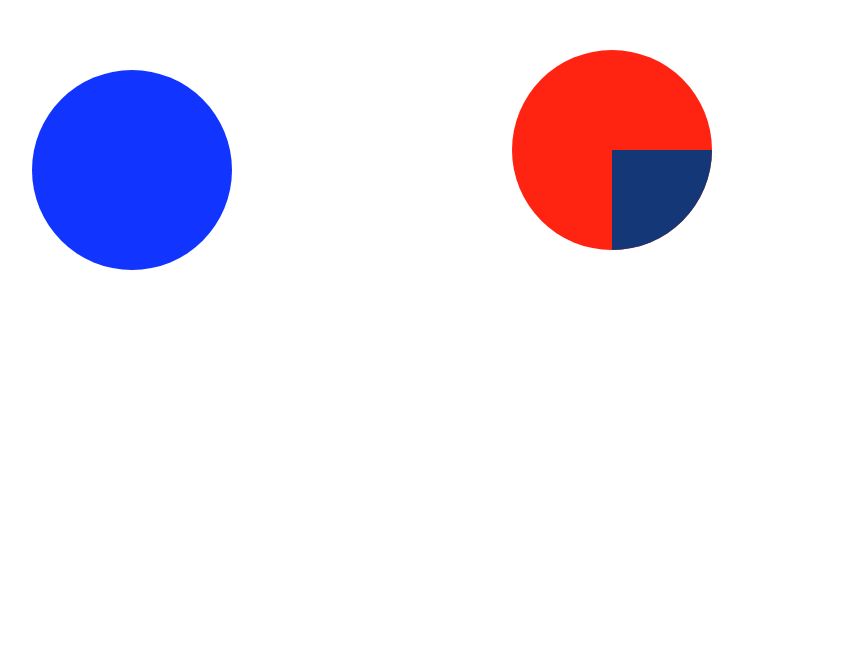
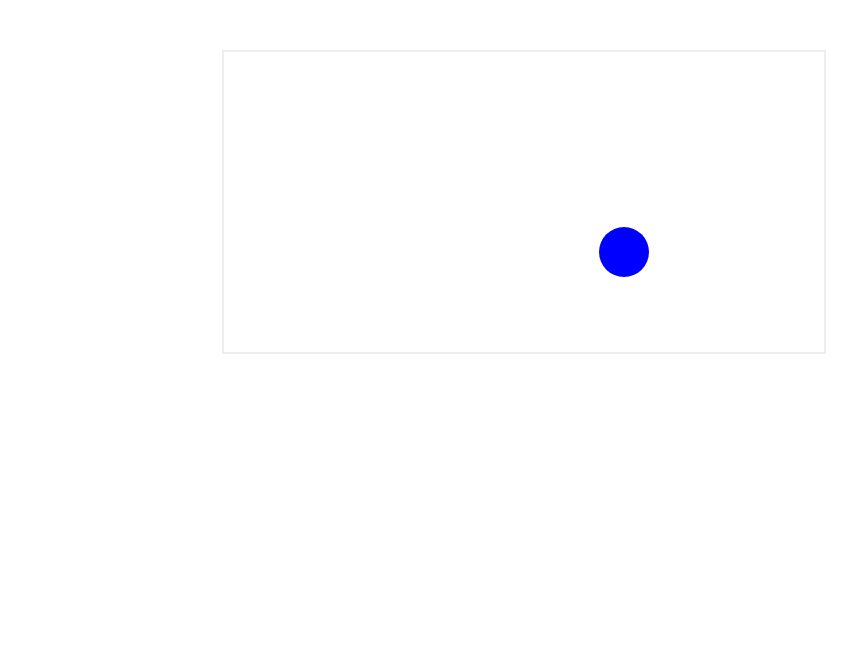
Before and after one commit to LinAugus/FE-Learning, a plain HTML site: page canvas/0-17canvas.html in a window 1280 px wide. Shown: the whole page, without its empty margins (116-973 px from the left). Drawn offline with Linux system fonts and the light colour scheme.

Commit message:
learn clip

```diff
--- a/canvas/0-17canvas.html
+++ b/canvas/0-17canvas.html
@@ -5,59 +5,80 @@
 	<meta http-equiv="X-UA-Compatible" content="IE=edge">
 	<title>canvas</title>
 </head>
-<body>
-	<canvas id="canvas" width = "1024" height= "600" style="display: block; margin: 50px auto;" >
+<body onload="renderBall()">
+	<canvas id="canvas" width = "600" height= "300" style="border: 2px solid #eee; display: block; margin: 50px auto;" >
 		当前浏览器不支持canvas
 	</canvas>
-<script src="digit.js"></script>
 <script type="text/javascript">
-window.onload = function(){
-	var canvas = document.getElementById("canvas");
-	var ctx = canvas.getContext("2d");
+var canvas = document.getElementById("canvas");
+var ctx = canvas.getContext("2d");
+var raf;
+var running = false;
+// animation
+// a ball
+var ball = {
+	x: 100,
+	y: 100,
+	vx: 5,
+	vy: 1,
+	radius : 25,
+	color: 'blue',
+	draw: function(){
+		ctx.beginPath();
+		ctx.arc(this.x, this.y, this.radius, 0, Math.PI*2, true);
+		ctx.closePath();
+		ctx.fillStyle = this.color;
+		ctx.fill();
+	}
+}
+// 长尾效果
+// function clear(){
+// 	ctx.fillStyle = "rgba(255,255,255,0.3)";
+// 	ctx.fillRect(0, 0, canvas.width, canvas.height);
+// }
 
-	// 组合和剪裁
-	// 我们不仅可以在已有图形后面再画新图形，还可以用来遮盖，清除（比 clearRect 方法强劲得多）某些区域。
-	// globalCompositeOperation = type
-	// type:
-	// destination-over  会在原有内容之下绘制新图形。
-	// source-in  新图形会仅仅出现与原有内容重叠的部分。其它区域都变成透明的。
-	// destination-in  原有内容中与新图形重叠的部分会被保留，其它区域都变成透明的。
-	// source-out  结果是只有新图形中与原有内容不重叠的部分会被绘制出来。
-	// destination-out  原有内容中与新图形不重叠的部分会被保留
-	// source-atop  新图形中与原有内容重叠的部分会被绘制，并覆盖于原有内容之上。
-	// destination-atop  原有内容中与新内容重叠的部分会被保留，并会在原有内容之下绘制新图形
-	// lighter  两图形中重叠部分作加色处理。
-	// darker  两图形中重叠的部分作减色处理。
-	// xor  重叠的部分会变成透明。
-	// copy  只有新图形会被保留，其它都被清除掉。
+function renderBall(){
+	// clear();
+	ctx.clearRect(0, 0, canvas.width, canvas.height)
+	ball.draw();
+	ball.x += ball.vx;
+	ball.y += ball.vy;
+	if( ball.y + ball.vy > canvas.height || ball.y + ball.vy < 0 ){
+		ball.vy = -ball.vy;
+	}
 
-	ctx.save();
-	ctx.beginPath();
-	ctx.globalCompositeOperation = 'copy';
-	ctx.fillStyle = "#ff2312";
-	ctx.fillRect(100, 100, 120, 120);
-	ctx.fillStyle = "#1234ff";
-	ctx.arc(120, 120, 100, 0, Math.PI*2);
-	ctx.fill();
-	ctx.restore();
+	if( ball.x + ball.vx > canvas.width || ball.x + ball.vx < 0 ){
+		ball.vx = -ball.vx;
+	}
+	raf = window.requestAnimationFrame(renderBall);
+}
+
+canvas.addEventListener('mouseover',function(e){
+	if(!running){
+		ctx.clearRect(0, 0, canvas.width, canvas.height);
+		ball.x = e.offsetX;
+		console.log(e.offsetX);
+		ball.y = e.offsetY;
+		console.log(e.offsetY);
+		ball.draw();
+	}
+
+});
+
+canvas.addEventListener('click',function(e){
+	if(!running)
+	{
+		var raf = window.requestAnimationFrame(renderBall);
+		running = true;
+	}
+});
+
+canvas.addEventListener("mouseout",function(e){
+	window.cancelAnimationFrame(raf);
+	running = false;
+});
 
 
-	//裁切路径 Clipping paths
-
-	ctx.beginPath();
-	ctx.fillStyle = "#ff2312";
-	ctx.arc(600, 100, 100, 0, Math.PI*2);
-	ctx.fill();
-	ctx.clip();
-
-	var lingrad = ctx.createLinearGradient(0,-75,0,75);
-	lingrad.addColorStop(0, '#232256');
-	lingrad.addColorStop(1, '#143778');
-	ctx.fillStyle = lingrad;
-	ctx.fillRect(600, 100, 120, 120);
-
-
-}
 </script>
 </body>
 </html>
```
